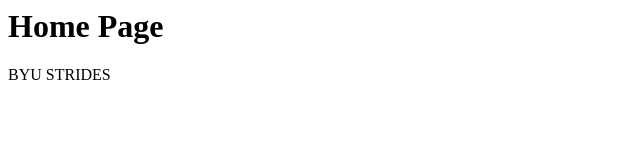
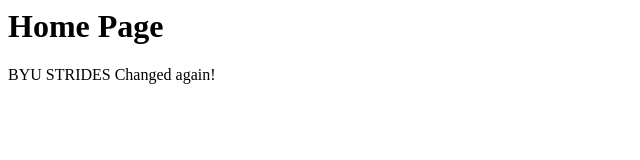
Before and after one commit to MikeO7/BYU-STRIDES, a plain HTML site: page Index.html in a window 1280 px wide. Shown: the full height of the page, 0-640 px from the left. Drawn offline with Linux system fonts and the light colour scheme.

Commit message:
Changed again

```diff
--- a/Index.html
+++ b/Index.html
@@ -7,6 +7,6 @@
    </HEAD>
 <BODY>
    <H1>Home Page</H1>
-   <P>BYU STRIDES</P>
+   <P>BYU STRIDES Changed again!</P>
 </BODY>
 </HTML>
```
